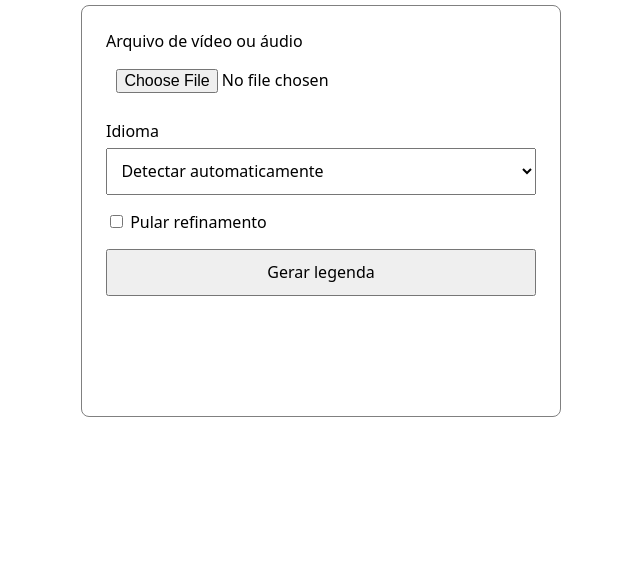
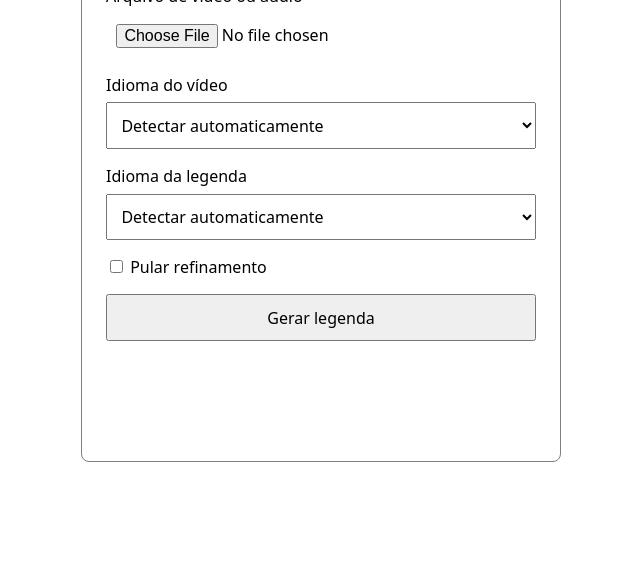
Before and after one commit to GlaudistonNeto/subtitles_project, a plain HTML site: page rust/whisper-runtime/resources/home.html in a window 1280 px wide. Shown: the part 232-800 px from the top of the page, without its empty margins (319-959 px from the left). Drawn offline with Linux system fonts and the light colour scheme.

Commit message:
Update UI to include more languages (PT, DE, ES, RU) and update build scripts for CUDA support

```diff
--- a/rust/whisper-runtime/resources/home.html
+++ b/rust/whisper-runtime/resources/home.html
@@ -25,9 +25,24 @@
       <label>Arquivo de vídeo ou áudio
         <input data-testid="video-input" type="file" name="video" accept=".mp4,.mkv,.mov,.webm,.avi,.mp3,.wav,.m4a,.flac,.ogg" required>
       </label>
-      <label>Idioma
+      <label>Idioma do vídeo
         <select data-testid="language-select" name="language">
           <option value="auto" selected>Detectar automaticamente</option>
+          <option value="pt">Português</option>
+          <option value="de">Alemão</option>
+          <option value="es">Espanhol</option>
+          <option value="ru">Russo</option>
+          <option value="ja">Japonês</option>
+          <option value="zh">Chinês</option>
+        </select>
+      </label>
+      <label>Idioma da legenda
+        <select data-testid="subtitle-language-select" name="subtitle_language">
+          <option value="auto" selected>Detectar automaticamente</option>
+          <option value="pt">Português</option>
+          <option value="de">Alemão</option>
+          <option value="es">Espanhol</option>
+          <option value="ru">Russo</option>
           <option value="ja">Japonês</option>
           <option value="zh">Chinês</option>
         </select>
```
